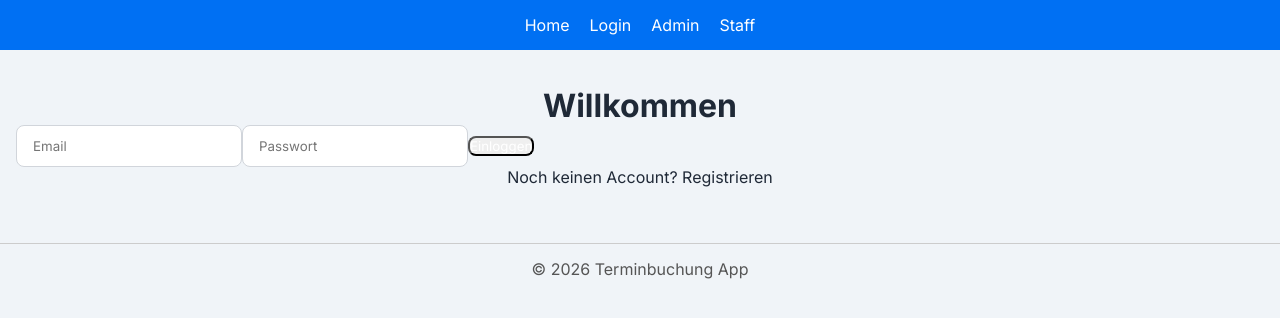
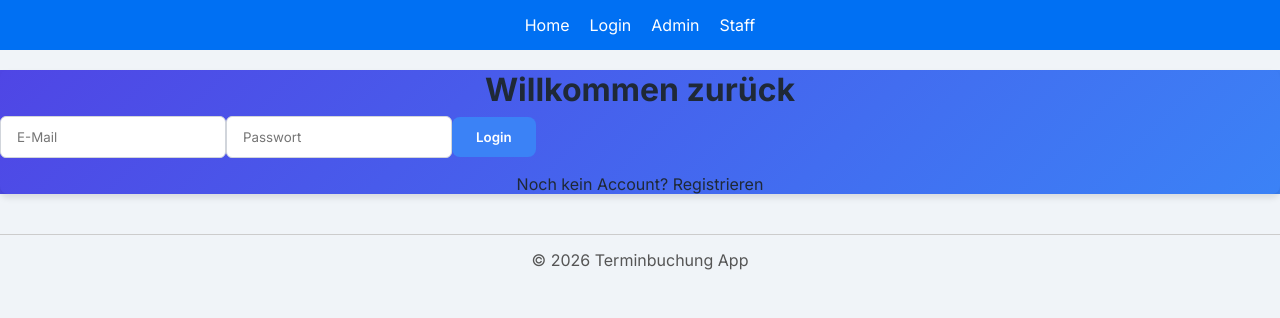
Before and after one commit to emergency-german/termin-buchen, a Next.js app: page / in a window 1280 px wide. Shown: the top 318 px of the page. Built offline with nearby package versions, Linux system fonts and the light colour scheme.

Commit message:
Update page.tsx

```diff
--- a/app/page.tsx
+++ b/app/page.tsx
@@ -1,10 +1,8 @@
 "use client"
 
 import { useState } from "react"
-import { useRouter } from "next/navigation"
 
-export default function LoginPage() {
-  const router = useRouter()
+export default function Page() {
   const [email, setEmail] = useState("")
   const [password, setPassword] = useState("")
   const [loading, setLoading] = useState(false)
@@ -23,56 +21,54 @@ export default function LoginPage() {
       })
 
       const data = await res.json()
+      if (!res.ok) throw new Error(data.message || "Login failed")
 
-      if (res.ok) {
-        router.push("/appointments") // Weiterleitung nach Login
-      } else {
-        setError(data.error || "Ungültige Login-Daten")
-      }
-    } catch (err) {
-      console.error(err)
-      setError("Netzwerkfehler")
-    } finally {
+      // Erfolgreich eingeloggt -> Weiterleitung z.B. Dashboard
+      window.location.href = "/dashboard"
+    } catch (err: any) {
+      setError(err.message)
       setLoading(false)
     }
   }
 
   return (
-    <div className="min-h-screen flex items-center justify-center bg-gradient-to-r from-blue-500 to-purple-600 p-4">
-      <div className="bg-white dark:bg-gray-800 p-10 rounded-xl shadow-xl w-full max-w-md">
-        <h1 className="text-3xl font-bold text-center mb-6 text-gray-900 dark:text-white">
-          Willkommen
+    <main className="flex items-center justify-center min-h-screen bg-gradient">
+      <div className="bg-white dark:bg-gray-900 shadow rounded p-10 w-full max-w-md animate-slide-in">
+        <h1 className="text-3xl font-bold text-center mb-6 text-gray-800 dark:text-white">
+          Willkommen zurück
         </h1>
+
         <form onSubmit={handleLogin} className="flex flex-col gap-4">
           <input
             type="email"
-            placeholder="Email"
+            placeholder="E-Mail"
             value={email}
-            onChange={e => setEmail(e.target.value)}
+            onChange={(e) => setEmail(e.target.value)}
             required
-            className="border p-3 rounded focus:ring-2 focus:ring-blue-400 outline-none"
           />
           <input
             type="password"
             placeholder="Passwort"
             value={password}
-            onChange={e => setPassword(e.target.value)}
+            onChange={(e) => setPassword(e.target.value)}
             required
-            className="border p-3 rounded focus:ring-2 focus:ring-blue-400 outline-none"
           />
+
+          {error && <p className="text-red-500 text-sm">{error}</p>}
+
           <button
             type="submit"
+            className="btn mt-2"
             disabled={loading}
-            className="bg-blue-600 hover:bg-blue-700 text-white p-3 rounded font-semibold transition disabled:opacity-50"
           >
-            {loading ? "Einloggen..." : "Einloggen"}
+            {loading ? "Logging in..." : "Login"}
           </button>
-          {error && <p className="text-red-500 mt-2 text-center">{error}</p>}
         </form>
-        <p className="mt-6 text-center text-gray-600 dark:text-gray-400">
-          Noch keinen Account? <a href="/register" className="text-blue-600 underline">Registrieren</a>
+
+        <p className="mt-4 text-center text-sm text-gray-500 dark:text-gray-400">
+          Noch kein Account? <a href="/register" className="font-semibold text-blue-500 hover:underline">Registrieren</a>
         </p>
       </div>
-    </div>
+    </main>
   )
 }
```
